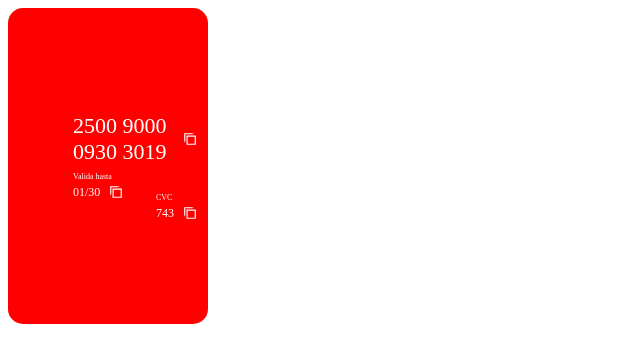
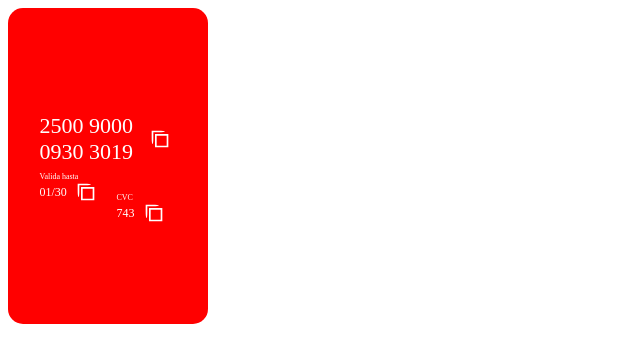
Before and after one commit to juanxbd/boxStyles, a plain HTML site: page index.html in a window 1280 px wide. Shown: the whole page, without its empty margins (0-640 px from the left). Drawn offline with Linux system fonts and the light colour scheme.

Commit message:
Update styles.css

```diff
--- a/styles.css
+++ b/styles.css
@@ -21,7 +21,7 @@
   justify-content: center;
   flex-direction: column;
   position: relative;
-  padding-left: 65px;
+  margin: 0 auto;
 }
 
 .mea-pan-result,
@@ -126,8 +126,8 @@
   background-repeat: no-repeat no-repeat;
   background-position: center center;
   background-size: cover;
-  height: 14px;
-  width: 14px;
+  height: 20px;
+  width: 20px;
   display: inline-block;
   margin-left: 9px;
   margin-top: -10px;
```
